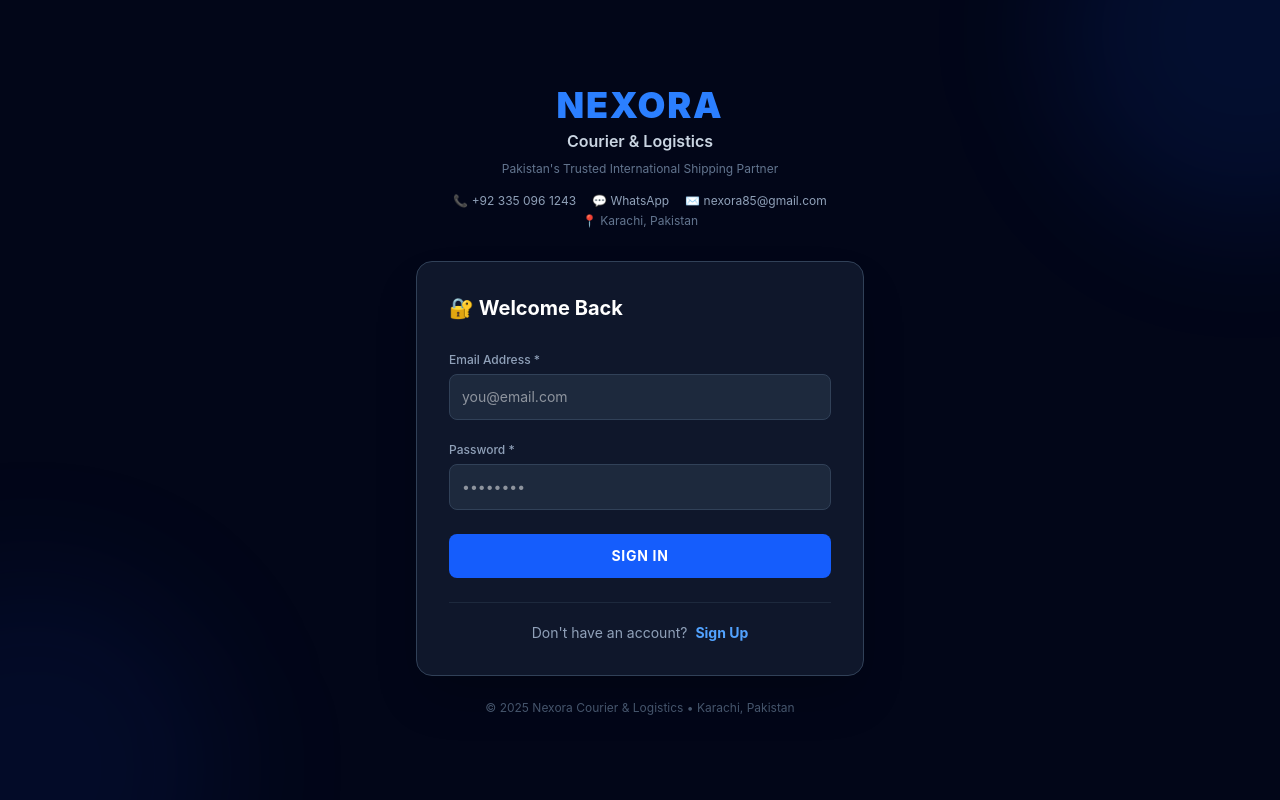
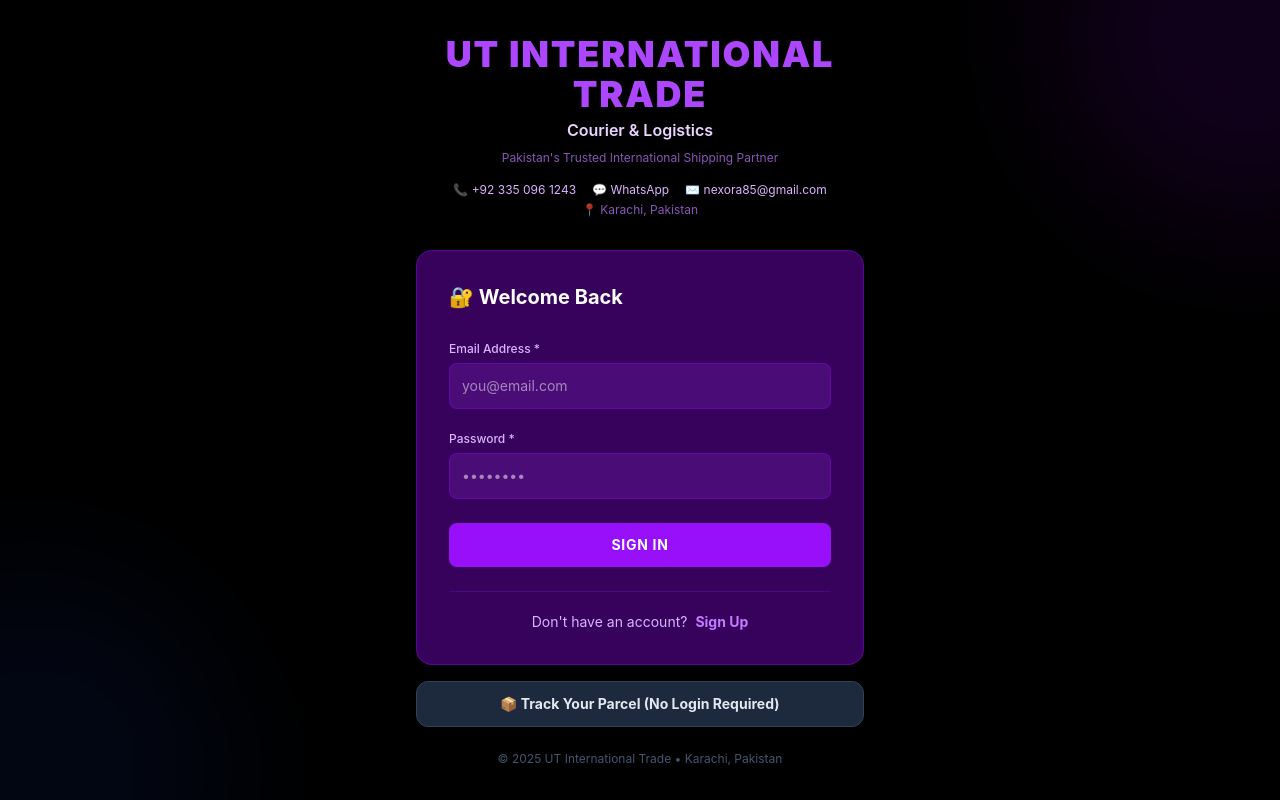
Before and after one commit to Usmansaleem213/nexora-system, a React (Vite) app: page / in a window 1280 px wide. Built offline with nearby package versions, Linux system fonts and the light colour scheme.

Commit message:
rebrand and public tracking

```diff
--- a/src/AuthWrapper.jsx
+++ b/src/AuthWrapper.jsx
@@ -14,6 +14,14 @@ export default function AuthWrapper() {
   const [phone, setPhone] = useState('');
   const [error, setError] = useState('');
   const [submitting, setSubmitting] = useState(false);
+
+  // PUBLIC TRACKING STATES
+  const [showTracking, setShowTracking] = useState(false);
+  const [trackAwb, setTrackAwb] = useState('');
+  const [trackResult, setTrackResult] = useState(null);
+  const [trackUpdates, setTrackUpdates] = useState([]);
+  const [trackMsg, setTrackMsg] = useState('');
+  const [trackLoading, setTrackLoading] = useState(false);
 
   useEffect(() => {
     supabase.auth.getSession().then(({ data: { session } }) => {
@@ -81,42 +89,86 @@ export default function AuthWrapper() {
     await supabase.auth.signOut();
   };
 
+  // PUBLIC TRACKING — no login needed
+  const handlePublicTrack = async (e) => {
+    e.preventDefault();
+    setTrackLoading(true);
+    setTrackMsg('');
+    setTrackResult(null);
+    setTrackUpdates([]);
+
+    const { data: shipment } = await supabase
+      .from('customer_ledgers')
+      .select('*')
+      .eq('nexora_airwaybill', trackAwb.trim())
+      .single();
+
+    if (!shipment) {
+      setTrackMsg('❌ Koi shipment nahi mila is tracking number se');
+      setTrackLoading(false);
+      return;
+    }
+
+    setTrackResult(shipment);
+
+    const { data: updates } = await supabase
+      .from('tracking_updates')
+      .select('*')
+      .eq('awb', shipment.nexora_airwaybill)
+      .order('date', { ascending: false });
+
+    if (updates) setTrackUpdates(updates);
+    setTrackLoading(false);
+  };
+
+  const trackingStatusColors = {
+    'Shipment Booked': 'bg-blue-900/40 text-blue-400 border-blue-500/30',
+    'Picked Up': 'bg-cyan-900/40 text-cyan-400 border-cyan-500/30',
+    'In Transit': 'bg-yellow-900/40 text-yellow-400 border-yellow-500/30',
+    'Customs Clearance': 'bg-purple-900/40 text-purple-400 border-purple-500/30',
+    'Out for Delivery': 'bg-lime-900/40 text-lime-400 border-lime-500/30',
+    'Delivered': 'bg-green-900/40 text-green-400 border-green-500/30',
+    'Delayed': 'bg-red-900/40 text-red-400 border-red-500/30',
+  };
+
   const ContactBar = () => (
-    <div className="fixed bottom-0 left-0 right-0 z-40 bg-slate-900/90 border-t border-slate-800 py-2 px-6 flex justify-center gap-6">
-      <a href="tel:+923350961243" className="flex items-center gap-1 text-xs text-slate-400 hover:text-blue-400 transition-all">📞 +92 335 096 1243</a>
-      <a href="https://wa.me/923350961243" target="_blank" className="flex items-center gap-1 text-xs text-slate-400 hover:text-green-400 transition-all">💬 WhatsApp</a>
-      <a href="mailto:nexora85@gmail.com" className="flex items-center gap-1 text-xs text-slate-400 hover:text-blue-400 transition-all">✉️ nexora85@gmail.com</a>
+    <div className="fixed bottom-0 left-0 right-0 z-40 bg-purple-950/90 border-t border-purple-800/40 py-2 px-6 flex justify-center gap-6">
+      <a href="tel:+923350961243" className="flex items-center gap-1 text-xs text-purple-300 hover:text-purple-400 transition-all">📞 +92 335 096 1243</a>
+      <a href="https://wa.me/923350961243" target="_blank" className="flex items-center gap-1 text-xs text-purple-300 hover:text-green-400 transition-all">💬 WhatsApp</a>
+      <a href="mailto:nexora85@gmail.com" className="flex items-center gap-1 text-xs text-purple-300 hover:text-purple-400 transition-all">✉️ nexora85@gmail.com</a>
       <span className="text-xs text-slate-600">📍 Karachi, Pakistan</span>
     </div>
   );
 
   if (loading) return (
-    <div className="min-h-screen bg-slate-950 flex items-center justify-center">
-      <div className="text-blue-400 text-xl font-bold animate-pulse">Nexora Loading...</div>
+    <div className="min-h-screen bg-black flex items-center justify-center">
+      <div className="text-purple-400 text-xl font-bold animate-pulse">UT International Trade Loading...</div>
     </div>
   );
 
   if (!session) return (
-    <div className="min-h-screen bg-slate-950 flex items-center justify-center p-4 relative overflow-hidden">
+    <div className="min-h-screen bg-black flex items-center justify-center p-4 relative overflow-hidden">
       <div className="absolute inset-0 overflow-hidden">
-        <div className="absolute -top-40 -right-40 w-96 h-96 bg-blue-600/10 rounded-full blur-3xl"></div>
+        <div className="absolute -top-40 -right-40 w-96 h-96 bg-purple-600/10 rounded-full blur-3xl"></div>
         <div className="absolute -bottom-40 -left-40 w-96 h-96 bg-blue-800/10 rounded-full blur-3xl"></div>
       </div>
 
       <div className="w-full max-w-md relative z-10">
         <div className="text-center mb-8">
-          <h1 className="text-4xl font-black tracking-wider text-blue-500">NEXORA</h1>
-          <p className="text-slate-300 font-semibold mt-1">Courier & Logistics</p>
-          <p className="text-slate-500 text-xs mt-2">Pakistan's Trusted International Shipping Partner</p>
+          <h1 className="text-4xl font-black tracking-wider text-purple-500">UT INTERNATIONAL TRADE</h1>
+          <p className="text-purple-200 font-semibold mt-1">Courier & Logistics</p>
+          <p className="text-purple-400/70 text-xs mt-2">Pakistan's Trusted International Shipping Partner</p>
           <div className="flex justify-center gap-4 mt-4">
-            <a href="tel:+923350961243" className="flex items-center gap-1 text-xs text-slate-400 hover:text-blue-400 transition-all">📞 +92 335 096 1243</a>
-            <a href="https://wa.me/923350961243" target="_blank" className="flex items-center gap-1 text-xs text-slate-400 hover:text-green-400 transition-all">💬 WhatsApp</a>
-            <a href="mailto:nexora85@gmail.com" className="flex items-center gap-1 text-xs text-slate-400 hover:text-blue-400 transition-all">✉️ nexora85@gmail.com</a>
+            <a href="tel:+923350961243" className="flex items-center gap-1 text-xs text-purple-300 hover:text-purple-400 transition-all">📞 +92 335 096 1243</a>
+            <a href="https://wa.me/923350961243" target="_blank" className="flex items-center gap-1 text-xs text-purple-300 hover:text-green-400 transition-all">💬 WhatsApp</a>
+            <a href="mailto:nexora85@gmail.com" className="flex items-center gap-1 text-xs text-purple-300 hover:text-purple-400 transition-all">✉️ nexora85@gmail.com</a>
           </div>
-          <p className="text-xs text-slate-500 mt-1">📍 Karachi, Pakistan</p>
+          <p className="text-xs text-purple-400/70 mt-1">📍 Karachi, Pakistan</p>
         </div>
 
-        <div className="bg-slate-900 border border-slate-700 rounded-2xl p-8 shadow-2xl">
+        {!showTracking ? (
+          <>
+            <div className="bg-purple-950/90 border border-purple-700/50 rounded-2xl p-8 shadow-2xl">
               <h2 className="text-xl font-bold text-white mb-6">
                 {isSignup ? '🚀 Create Your Account' : '🔐 Welcome Back'}
               </h2>
@@ -125,22 +177,22 @@ export default function AuthWrapper() {
                 {isSignup && (
                   <>
                     <div>
-                  <label className="text-xs text-slate-400 font-medium">Full Name *</label>
-                  <input type="text" className="w-full mt-1 bg-slate-800 border border-slate-700 rounded-lg p-3 text-white text-sm focus:outline-none focus:border-blue-500 transition-all" placeholder="Muhammad Ali" value={name} onChange={(e) => setName(e.target.value)} required />
+                      <label className="text-xs text-purple-300 font-medium">Full Name *</label>
+                      <input type="text" className="w-full mt-1 bg-purple-900/60 border border-purple-700/50 rounded-lg p-3 text-white text-sm focus:outline-none focus:border-purple-500 transition-all" placeholder="Muhammad Ali" value={name} onChange={(e) => setName(e.target.value)} required />
                     </div>
                     <div>
-                  <label className="text-xs text-slate-400 font-medium">Phone Number *</label>
-                  <input type="tel" className="w-full mt-1 bg-slate-800 border border-slate-700 rounded-lg p-3 text-white text-sm focus:outline-none focus:border-blue-500 transition-all" placeholder="03XX-XXXXXXX" value={phone} onChange={(e) => setPhone(e.target.value)} required />
+                      <label className="text-xs text-purple-300 font-medium">Phone Number *</label>
+                      <input type="tel" className="w-full mt-1 bg-purple-900/60 border border-purple-700/50 rounded-lg p-3 text-white text-sm focus:outline-none focus:border-purple-500 transition-all" placeholder="03XX-XXXXXXX" value={phone} onChange={(e) => setPhone(e.target.value)} required />
                     </div>
                   </>
                 )}
                 <div>
-              <label className="text-xs text-slate-400 font-medium">Email Address *</label>
-              <input type="email" className="w-full mt-1 bg-slate-800 border border-slate-700 rounded-lg p-3 text-white text-sm focus:outline-none focus:border-blue-500 transition-all" placeholder="you@email.com" value={email} onChange={(e) => setEmail(e.target.value)} required />
+                  <label className="text-xs text-purple-300 font-medium">Email Address *</label>
+                  <input type="email" className="w-full mt-1 bg-purple-900/60 border border-purple-700/50 rounded-lg p-3 text-white text-sm focus:outline-none focus:border-purple-500 transition-all" placeholder="you@email.com" value={email} onChange={(e) => setEmail(e.target.value)} required />
                 </div>
                 <div>
-              <label className="text-xs text-slate-400 font-medium">Password *</label>
-              <input type="password" className="w-full mt-1 bg-slate-800 border border-slate-700 rounded-lg p-3 text-white text-sm focus:outline-none focus:border-blue-500 transition-all" placeholder="••••••••" value={password} onChange={(e) => setPassword(e.target.value)} required minLength={6} />
+                  <label className="text-xs text-purple-300 font-medium">Password *</label>
+                  <input type="password" className="w-full mt-1 bg-purple-900/60 border border-purple-700/50 rounded-lg p-3 text-white text-sm focus:outline-none focus:border-purple-500 transition-all" placeholder="••••••••" value={password} onChange={(e) => setPassword(e.target.value)} required minLength={6} />
                 </div>
 
                 {error && (
@@ -149,22 +201,109 @@ export default function AuthWrapper() {
                   </div>
                 )}
 
-            <button type="submit" disabled={submitting} className="w-full bg-blue-600 hover:bg-blue-500 disabled:opacity-50 text-white font-bold py-3 rounded-lg transition-all text-sm uppercase tracking-wider mt-2">
+                <button type="submit" disabled={submitting} className="w-full bg-purple-600 hover:bg-purple-500 disabled:opacity-50 text-white font-bold py-3 rounded-lg transition-all text-sm uppercase tracking-wider mt-2">
                   {submitting ? 'Please wait...' : isSignup ? 'Create Account' : 'Sign In'}
                 </button>
               </form>
 
-          <div className="mt-6 text-center border-t border-slate-800 pt-5">
-            <p className="text-slate-400 text-sm">
+              <div className="mt-6 text-center border-t border-purple-800/40 pt-5">
+                <p className="text-purple-300 text-sm">
                   {isSignup ? 'Already have an account?' : "Don't have an account?"}
-              <button type="button" onClick={() => { setIsSignup(!isSignup); setError(''); setPhone(''); }} className="text-blue-400 font-bold ml-2 hover:text-blue-300 transition-all">
+                  <button type="button" onClick={() => { setIsSignup(!isSignup); setError(''); setPhone(''); }} className="text-purple-400 font-bold ml-2 hover:text-blue-300 transition-all">
                     {isSignup ? 'Sign In' : 'Sign Up'}
                   </button>
                 </p>
               </div>
             </div>
 
-        <p className="text-center text-slate-600 text-xs mt-6">© 2025 Nexora Courier & Logistics • Karachi, Pakistan</p>
+            {/* TRACK WITHOUT LOGIN BUTTON */}
+            <button
+              type="button"
+              onClick={() => { setShowTracking(true); setTrackResult(null); setTrackMsg(''); setTrackAwb(''); }}
+              className="w-full mt-4 bg-slate-800 hover:bg-slate-700 border border-slate-700 text-slate-200 font-bold py-3 rounded-xl transition-all text-sm flex items-center justify-center gap-2"
+            >
+              📦 Track Your Parcel (No Login Required)
+            </button>
+          </>
+        ) : (
+          /* PUBLIC TRACKING PANEL */
+          <div className="bg-purple-950/90 border border-purple-700/50 rounded-2xl p-8 shadow-2xl">
+            <div className="flex justify-between items-center mb-6">
+              <h2 className="text-xl font-bold text-white">📦 Track Your Parcel</h2>
+              <button type="button" onClick={() => setShowTracking(false)} className="text-purple-300 hover:text-white text-sm">✕ Close</button>
+            </div>
+
+            <form onSubmit={handlePublicTrack} className="flex gap-2 mb-4">
+              <input
+                className="flex-1 bg-purple-900/60 border border-purple-700/50 rounded-lg p-3 text-white text-sm focus:outline-none focus:border-purple-500"
+                placeholder="Enter Tracking Number e.g. UT-123456789"
+                value={trackAwb}
+                onChange={(e) => setTrackAwb(e.target.value)}
+                required
+              />
+              <button type="submit" disabled={trackLoading} className="bg-purple-600 hover:bg-purple-500 disabled:opacity-50 text-white font-bold px-5 rounded-lg transition-all text-sm">
+                {trackLoading ? '...' : '🔍'}
+              </button>
+            </form>
+
+            {trackMsg && (
+              <div className="bg-red-900/30 text-red-400 border border-red-700 text-sm p-3 rounded-lg mb-4">
+                {trackMsg}
+              </div>
+            )}
+
+            {trackResult && (
+              <div className="space-y-4">
+                <div className="bg-purple-900/40 border border-purple-700/40 rounded-xl p-4">
+                  <div className="flex justify-between items-start mb-3">
+                    <div>
+                      <p className="text-xs text-purple-300">Tracking Number</p>
+                      <p className="text-lg font-black font-mono text-white">{trackResult.nexora_airwaybill}</p>
+                    </div>
+                    <span className="px-3 py-1 rounded-full text-xs font-bold bg-purple-600/40 text-purple-200 border border-purple-500/40">
+                      {trackResult.service}
+                    </span>
+                  </div>
+                  <div className="grid grid-cols-2 gap-3 text-sm">
+                    <div><p className="text-xs text-purple-300">Receiver</p><p className="text-white font-medium">{trackResult.receiver}</p></div>
+                    <div><p className="text-xs text-purple-300">Destination</p><p className="text-white font-medium">{trackResult.destination}</p></div>
+                    <div><p className="text-xs text-purple-300">Weight</p><p className="text-white font-medium">{trackResult.weight} KG</p></div>
+                    <div><p className="text-xs text-purple-300">Booked On</p><p className="text-white font-medium">{trackResult.date ? new Date(trackResult.date).toLocaleDateString() : 'N/A'}</p></div>
+                  </div>
+                </div>
+
+                <div>
+                  <p className="text-xs text-purple-300 mb-3 font-bold">📍 Shipment Journey</p>
+                  {trackUpdates.length === 0 ? (
+                    <p className="text-purple-400/60 text-xs text-center py-4">Abhi tak koi tracking update nahi hai — booking process mein hai</p>
+                  ) : (
+                    <div className="space-y-2">
+                      {trackUpdates.map((update, idx) => (
+                        <div key={update.id} className={`rounded-lg p-3 border ${idx === 0 ? 'bg-purple-900/50 border-purple-600/50' : 'bg-purple-900/20 border-purple-800/30'}`}>
+                          <div className="flex justify-between items-start">
+                            <div>
+                              <span className={`text-[10px] px-2 py-0.5 rounded border font-bold ${trackingStatusColors[update.status] || 'bg-slate-800 text-slate-400 border-slate-600'}`}>
+                                {update.status}
+                              </span>
+                              {idx === 0 && <span className="ml-2 text-[9px] bg-purple-600 text-white px-1.5 py-0.5 rounded font-bold">LATEST</span>}
+                              <p className="text-white text-sm font-bold mt-1">📍 {update.location}</p>
+                              {update.description && <p className="text-purple-300/70 text-xs mt-0.5">{update.description}</p>}
+                            </div>
+                          </div>
+                          <p className="text-purple-400/60 text-[10px] mt-1.5">
+                            🕐 {new Date(update.date).toLocaleString('en-PK', { day: '2-digit', month: 'short', year: 'numeric', hour: '2-digit', minute: '2-digit' })}
+                          </p>
+                        </div>
+                      ))}
+                    </div>
+                  )}
+                </div>
+              </div>
+            )}
+          </div>
+        )}
+
+        <p className="text-center text-slate-600 text-xs mt-6">© 2025 UT International Trade • Karachi, Pakistan</p>
       </div>
     </div>
   );
@@ -172,9 +311,9 @@ export default function AuthWrapper() {
   // ADMIN PORTAL
   if (userRole === 'admin') return (
     <div className="relative pb-10">
-      <div className="fixed top-4 right-4 z-50 flex items-center gap-3 bg-slate-900 border border-slate-700 px-3 py-2 rounded-lg shadow-lg">
+      <div className="fixed top-4 right-4 z-50 flex items-center gap-3 bg-purple-950/90 border border-purple-700/50 px-3 py-2 rounded-lg shadow-lg">
         <span className="text-xs text-emerald-400 font-bold">👑 ADMIN</span>
-        <span className="text-xs text-slate-400">{session.user.email}</span>
+        <span className="text-xs text-purple-300">{session.user.email}</span>
         <button type="button" onClick={handleLogout} className="text-xs bg-red-600 hover:bg-red-500 text-white font-bold px-3 py-1.5 rounded-md transition-all">Logout</button>
       </div>
       <ContactBar />
@@ -185,9 +324,9 @@ export default function AuthWrapper() {
   // STAFF PORTAL
   if (userRole === 'staff') return (
     <div className="relative pb-10">
-      <div className="fixed top-4 right-4 z-50 flex items-center gap-3 bg-slate-900 border border-slate-700 px-3 py-2 rounded-lg shadow-lg">
-        <span className="text-xs text-blue-400 font-bold">🔧 STAFF</span>
-        <span className="text-xs text-slate-400">{session.user.email}</span>
+      <div className="fixed top-4 right-4 z-50 flex items-center gap-3 bg-purple-950/90 border border-purple-700/50 px-3 py-2 rounded-lg shadow-lg">
+        <span className="text-xs text-purple-400 font-bold">🔧 STAFF</span>
+        <span className="text-xs text-purple-300">{session.user.email}</span>
         <button type="button" onClick={handleLogout} className="text-xs bg-red-600 hover:bg-red-500 text-white font-bold px-3 py-1.5 rounded-md transition-all">Logout</button>
       </div>
       <ContactBar />
```
Lines whose indentation alone changed are shown as unchanged.
